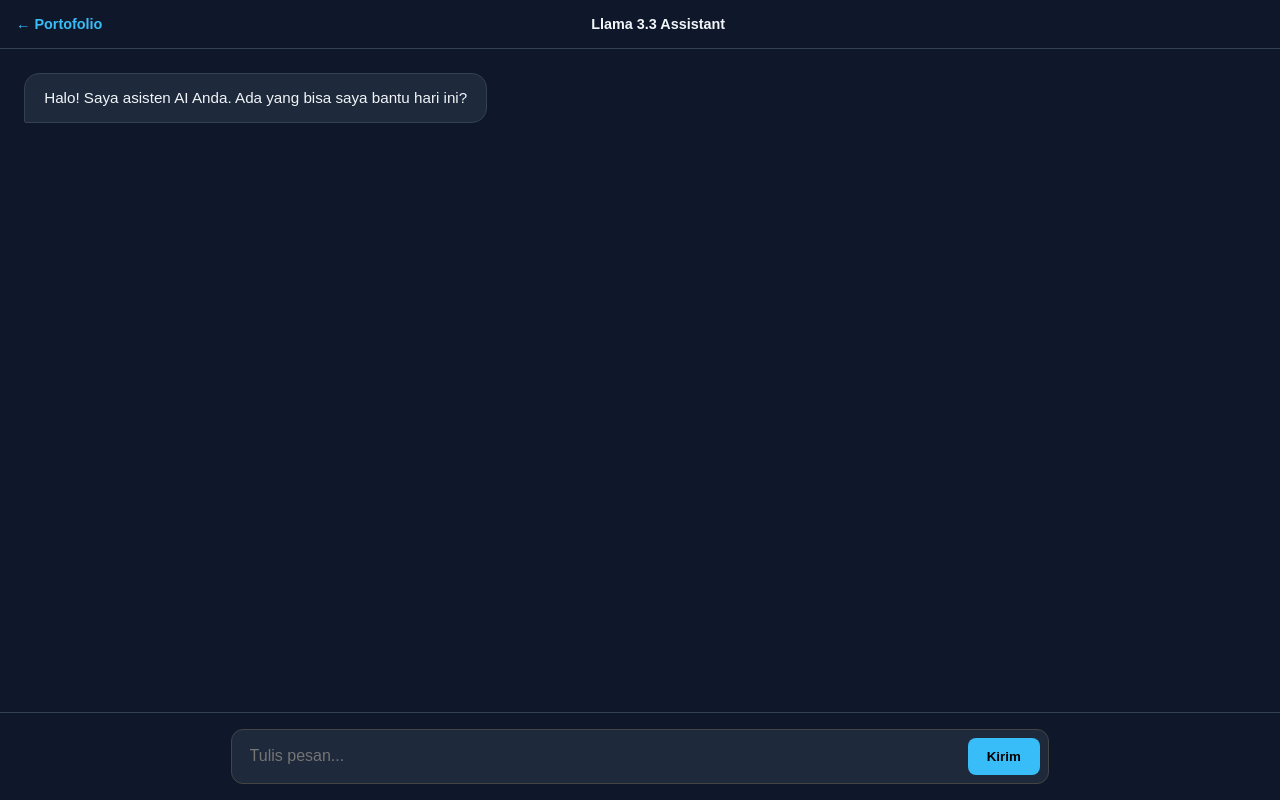
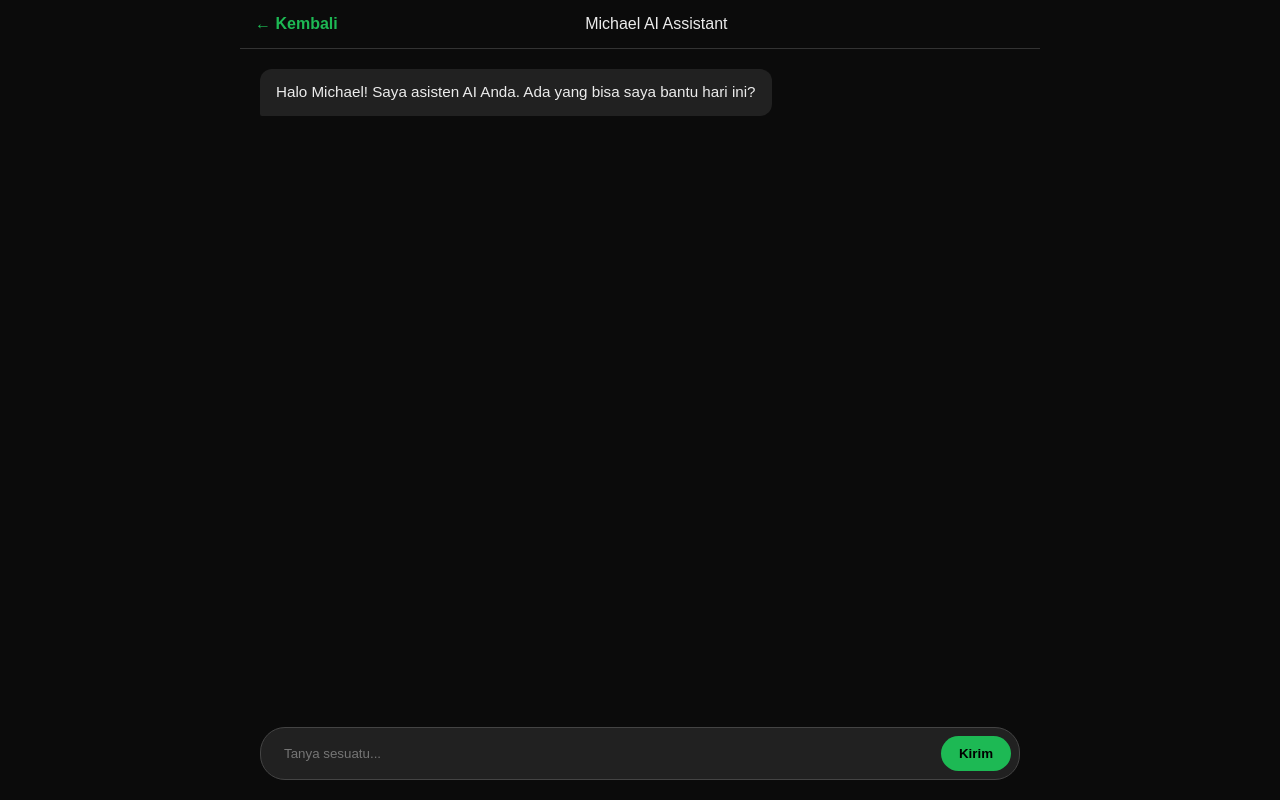
Before and after one commit to Maikelowenz/owenporto, a website: page public/ai.html in a window 1280 px wide. Both pictures are taken after a click on the button "Kirim". Drawn offline with Linux system fonts and the light colour scheme.

Commit message:
Update AI Assistant UI and functionality

```diff
--- a/public/ai.html
+++ b/public/ai.html
@@ -3,82 +3,66 @@
 <head>
     <meta charset="UTF-8">
     <meta name="viewport" content="width=device-width, initial-scale=1.0, maximum-scale=1.0, user-scalable=no">
-    <title>AI Assistant</title>
+    <title>Michael AI | Assistant</title>
     <style>
-        :root { --bg: #0f172a; --primary: #38bdf8; --text: #f1f5f9; --chat-bg: #1e293b; }
-        body, html { height: 100%; margin: 0; background: var(--bg); color: var(--text); font-family: sans-serif; overflow: hidden; }
+        body, html { height: 100%; margin: 0; background: #0b0b0b; color: #ececec; font-family: sans-serif; }
+        .chat-container { display: flex; flex-direction: column; height: 100vh; max-width: 800px; margin: 0 auto; }
+        header { padding: 15px; border-bottom: 1px solid #333; display: flex; align-items: center; justify-content: space-between; }
+        header a { color: #1DB954; text-decoration: none; font-weight: bold; }
 
-        .chat-wrapper { display: flex; flex-direction: column; height: 100vh; }
-        header { padding: 1rem; border-bottom: 1px solid #334155; display: flex; align-items: center; justify-content: space-between; }
-        header a { color: var(--primary); text-decoration: none; font-size: 0.9rem; font-weight: bold; }
+        #messages { flex: 1; overflow-y: auto; padding: 20px; display: flex; flex-direction: column; gap: 15px; }
+        .msg { padding: 12px 16px; border-radius: 12px; max-width: 85%; line-height: 1.5; font-size: 0.95rem; }
+        .user { align-self: flex-end; background: #1DB954; color: black; border-bottom-right-radius: 2px; }
+        .ai { align-self: flex-start; background: #212121; border-bottom-left-radius: 2px; }
 
-        #chat-content { flex: 1; overflow-y: auto; padding: 1.5rem; display: flex; flex-direction: column; gap: 1rem; }
-        .bubble { padding: 0.8rem 1.2rem; border-radius: 15px; font-size: 0.95rem; line-height: 1.5; max-width: 85%; }
-        .user { align-self: flex-end; background: var(--primary); color: #0f172a; border-bottom-right-radius: 2px; }
-        .ai { align-self: flex-start; background: var(--chat-bg); border: 1px solid #334155; border-bottom-left-radius: 2px; }
-
-        .input-area { padding: 1rem; background: var(--bg); border-top: 1px solid #334155; }
-        .input-box { max-width: 800px; margin: 0 auto; display: flex; background: var(--chat-bg); padding: 0.5rem; border-radius: 12px; border: 1px solid #444; }
-        input { flex: 1; background: transparent; border: none; color: white; padding: 0.6rem; outline: none; font-size: 1rem; width: 100%; }
-        button { background: var(--primary); border: none; padding: 0.6rem 1.2rem; border-radius: 8px; font-weight: bold; cursor: pointer; }
-
-        @media (max-width: 480px) {
-            #chat-content { padding: 1rem; }
-            .bubble { max-width: 90%; font-size: 0.9rem; }
-        }
+        .input-area { padding: 20px; background: #0b0b0b; }
+        .input-box { display: flex; background: #212121; padding: 8px; border-radius: 25px; border: 1px solid #444; }
+        input { flex: 1; background: transparent; border: none; color: white; padding: 10px 15px; outline: none; }
+        button { background: #1DB954; border: none; padding: 8px 18px; border-radius: 20px; cursor: pointer; font-weight: bold; }
     </style>
 </head>
 <body>
-    <div class="chat-wrapper">
+    <div class="chat-container">
         <header>
-            <a href="index.html">← Portofolio</a>
-            <span style="font-weight:bold; font-size:0.9rem;">Llama 3.3 Assistant</span>
+            <a href="index.html">← Kembali</a>
+            <span>Michael AI Assistant</span>
             <div style="width:50px"></div>
         </header>
-
-        <div id="chat-content">
-            <div class="bubble ai">Halo! Saya asisten AI Anda. Ada yang bisa saya bantu hari ini?</div>
+        <div id="messages">
+            <div class="msg ai">Halo Michael! Saya asisten AI Anda. Ada yang bisa saya bantu hari ini?</div>
         </div>
-
         <div class="input-area">
             <div class="input-box">
-                <input type="text" id="userInput" placeholder="Tulis pesan..." autocomplete="off">
-                <button onclick="askAI()">Kirim</button>
+                <input type="text" id="userInput" placeholder="Tanya sesuatu..." onkeypress="if(event.key==='Enter') send()">
+                <button onclick="send()">Kirim</button>
             </div>
         </div>
     </div>
+    <script>
+        async function send() {
+            const input = document.getElementById('userInput');
+            const box = document.getElementById('messages');
+            if(!input.value.trim()) return;
 
-    <script>
-        async function askAI() {
-            const input = document.getElementById('userInput');
-            const content = document.getElementById('chat-content');
-            const val = input.value.trim();
-            if(!val) return;
-
-            content.innerHTML += `<div class="bubble user">${val}</div>`;
+            box.innerHTML += `<div class="msg user">${input.value}</div>`;
+            const text = input.value;
             input.value = '';
 
-            const loadId = "ai-" + Date.now();
-            content.innerHTML += `<div class="bubble ai" id="${loadId}">Mengetik...</div>`;
-            content.scrollTop = content.scrollHeight;
+            const loadId = 'ai-' + Date.now();
+            box.innerHTML += `<div class="msg ai" id="${loadId}">Sedang berpikir...</div>`;
+            box.scrollTop = box.scrollHeight;
 
             try {
                 const res = await fetch('/api/chat', {
                     method: 'POST',
-                    headers: { 'Content-Type': 'application/json' },
-                    body: JSON.stringify({ messages: [{role: "user", content: val}] })
+                    headers: {'Content-Type': 'application/json'},
+                    body: JSON.stringify({ messages: [{role: "user", content: text}] })
                 });
                 const data = await res.json();
                 document.getElementById(loadId).innerText = data.reply;
-            } catch (e) {
-                document.getElementById(loadId).innerText = "Error koneksi server.";
-            }
-            content.scrollTop = content.scrollHeight;
+            } catch (e) { document.getElementById(loadId).innerText = "Error koneksi."; }
+            box.scrollTop = box.scrollHeight;
         }
-
-        document.getElementById('userInput').addEventListener('keypress', (e) => {
-            if(e.key === 'Enter') askAI();
-        });
     </script>
 </body>
 </html>
```
